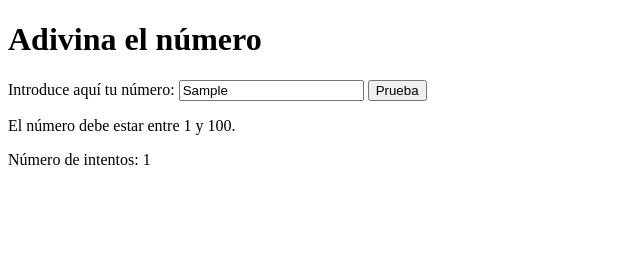
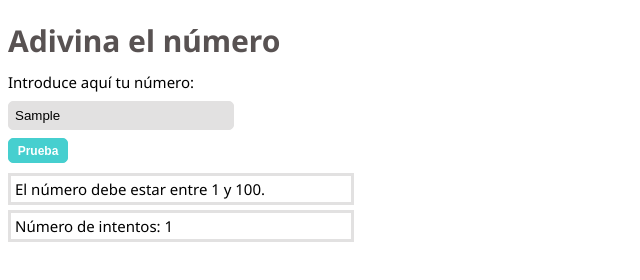
Before and after one commit to Adalab/modulo-2-evaluacion-intermedia-EliaAR, a plain HTML site: page index.html in a window 1280 px wide. Both pictures are taken after typing "Sample" into the empty fields and a click on the button "Prueba". Shown: the whole page, without its empty margins (0-640 px from the left). Drawn offline with Linux system fonts and the light colour scheme.

Commit message:
add tips from GitHub issue and CSS styles

```diff
--- /dev/null
+++ b/CSS/style.css
@@ -0,0 +1,47 @@
+:root {
+  font-family: "Noto Sans", sans-serif;
+}
+
+.title {
+  color: rgb(88, 82, 82);
+  font-size: 30px;
+  margin-bottom: 10px;
+}
+.labelInputText {
+  font-size: 15px;
+}
+.inputsAll {
+  display: flex;
+  flex-direction: column;
+}
+.inputText {
+  text-indent: 4px;
+  background: rgb(226, 225, 225);
+  border: 1px solid rgb(226, 225, 225);
+  border-radius: 5px;
+  height: 25px;
+  width: 220px;
+  margin-top: 8px;
+  margin-bottom: 8px;
+}
+.button {
+  color: white;
+  font-weight: bold;
+  font-size: 12px;
+  background-color: rgb(70, 207, 207);
+  border: 1px solid rgb(70, 207, 207);
+  border-radius: 5px;
+  height: 25px;
+  width: 60px;
+  margin-bottom: 5px;
+}
+.paragraph {
+  border: 3px solid rgb(226, 225, 225);
+  font-size: 15px;
+  text-indent: 4px;
+  width: 340px;
+  padding-top: 3px;
+  padding-bottom: 3px;
+  margin-top: 5px;
+  margin-bottom: 0;
+}
--- /dev/null
+++ b/JS/main.js
@@ -0,0 +1,45 @@
+"use strict";
+
+function getRandomNumber(max) {
+  return Math.ceil(Math.random() * max);
+}
+
+let inputText = document.querySelector('input[name="inputText"]');
+let buttonRamnom = document.querySelector(".js-button");
+
+let max = getRandomNumber(100);
+console.log(max);
+let paragraphOne = document.querySelector(".js-paragraph");
+let paragraphTwo = document.querySelector(".js-paragraph2");
+let number = 0;
+
+function printInParagraphOne(text) {
+  paragraphOne.innerText = text;
+}
+
+function countAttempts() {
+  paragraphTwo.innerText = `Número de intentos: ${++number}`;
+}
+
+function appearMessages() {
+  let valid = inputText.value.match(/^[1-9][0-9]?$|^100$/);
+  if (!valid) {
+    printInParagraphOne("El número debe estar entre 1 y 100.");
+  } else {
+    let value = parseInt(inputText.value);
+    if (value > max) {
+      printInParagraphOne("Demasiado alto");
+    } else if (value < max) {
+      printInParagraphOne("Demasiado bajo");
+    } else if (value === max) {
+      printInParagraphOne("¡¡¡Has ganado campeona!!!");
+    }
+  }
+}
+
+function changeInput(event) {
+  event.preventDefault();
+  appearMessages();
+  countAttempts();
+}
+buttonRamnom.addEventListener("click", changeInput);
--- a/index.html
+++ b/index.html
@@ -4,23 +4,37 @@
     <meta charset="UTF-8" />
     <meta http-equiv="X-UA-Compatible" content="IE=edge" />
     <meta name="viewport" content="width=device-width, initial-scale=1.0" />
-    <title>Document</title>
-    <link rel="stylesheet" href="./style.css" />
+    <title>Mid-term evaluation JS</title>
+    <link
+      href="https://fonts.googleapis.com/css2?family=Noto+Sans:wght@400;700&display=swap"
+      rel="stylesheet"
+    />
+    <link rel="stylesheet" href="./CSS/style.css" />
   </head>
   <body>
-    <h1>Adivina el número</h1>
-    <form action="">
-      <label for="">Introduce aquí tu número:</label>
-      <input type="text" name="inputText" class="inputText" />
-      <button type="submit" class="button js-button">Prueba</button>
+    <h1 class="title">Adivina el número</h1>
+    <form>
+      <label for="number" class="labelInputText"
+        >Introduce aquí tu número:</label
+      >
+      <div class="inputsAll">
+        <input
+          type="text"
+          id="number"
+          name="inputText"
+          class="inputText"
+          placeholder=" Ej: 30"
+        />
+        <button type="submit" class="button js-button">Prueba</button>
+      </div>
     </form>
     <section>
       <p class="paragraph js-paragraph">
-        Pista:Escribe un número y dale a Prueba.
+        Pista: Escribe un número y dale a Prueba
       </p>
-      <p class="paragraph2 js-paragraph2">Número de intentos: 0</p>
+      <p class="paragraph js-paragraph2">Número de intentos: 0</p>
     </section>
 
-    <script src="./mains.js"></script>
+    <script src="./JS/main.js"></script>
   </body>
 </html>
--- a/mains.js
+++ /dev/null
@@ -1,34 +0,0 @@
-"use strict";
-
-function getRandomNumber(max) {
-  return Math.ceil(Math.random() * max);
-}
-
-let int = document.querySelector('input[name="inputText"]');
-let buttonRamnom = document.querySelector(".js-button");
-
-let max = getRandomNumber(100);
-console.log(max);
-let pUno = document.querySelector(".paragraph");
-let pDos = document.querySelector(".paragraph2");
-let number = 0;
-function inputChange(event) {
-  event.preventDefault();
-  let valid = int.value.match(/^[1-9][0-9]?$|^100$/);
-  if (!valid) {
-    pUno.innerText = "El número debe estar entre 1 y 100.";
-    pDos.innerText = `Número de intentos: ${++number}`;
-  } else {
-    let value = parseInt(int.value);
-    if (value > max) {
-      pUno.innerText = "Demasiado alto";
-      pDos.innerText = `Número de intentos: ${++number}`;
-    } else if (value < max) {
-      pUno.innerText = "Demasiado bajo";
-      pDos.innerText = `Número de intentos: ${++number}`;
-    } else if (value === max) {
-      pUno.innerText = "¡¡¡Has ganado campeona!!!";
-    }
-  }
-}
-buttonRamnom.addEventListener("click", inputChange);
```
Also changed, not shown: style.css (deleted).
